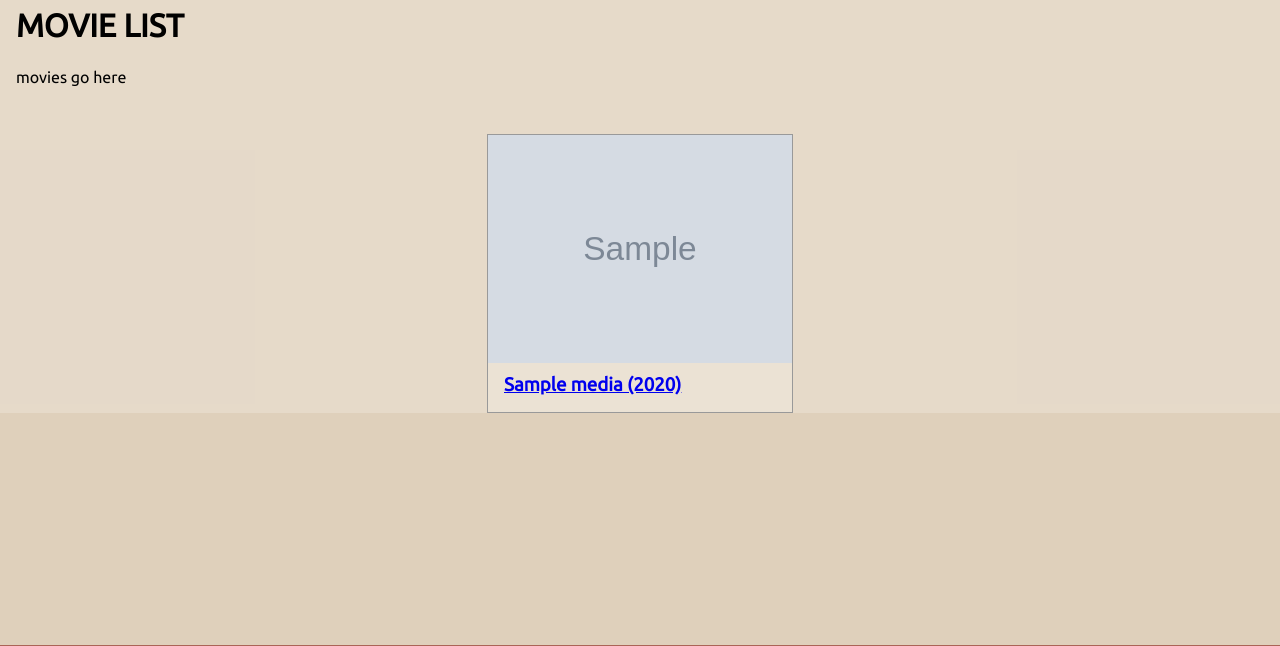
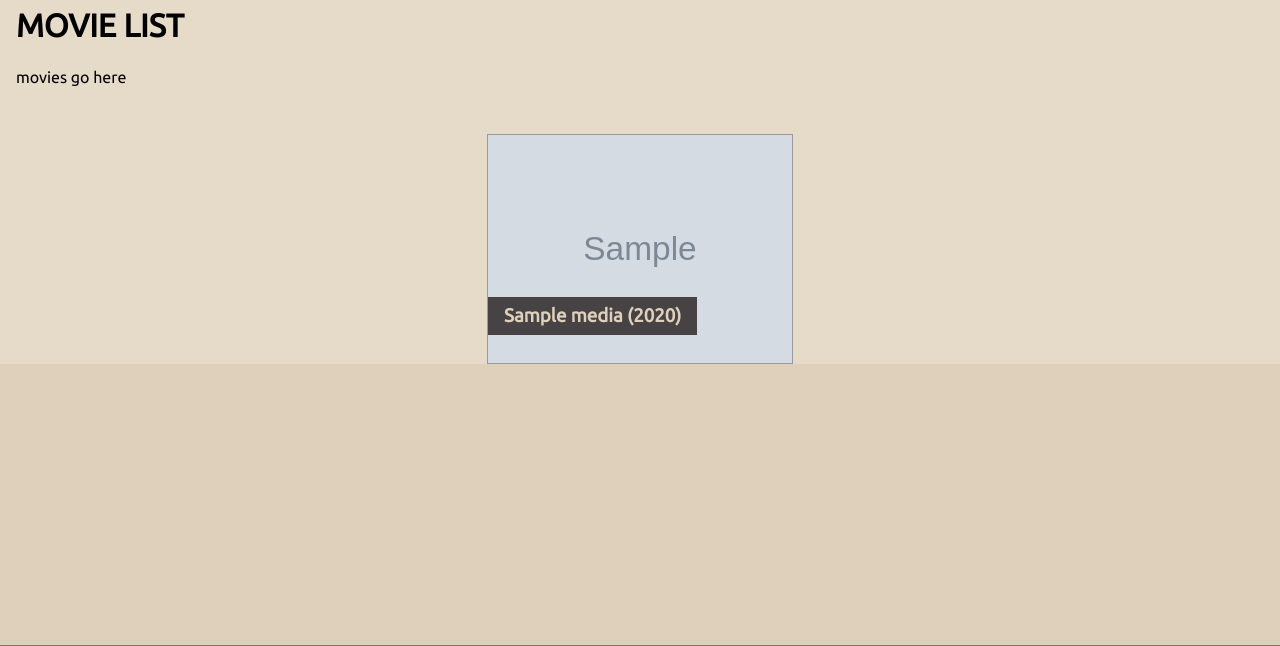
Before and after one commit to eidgabriele/movie_database, a Django app: page /movies/ in a window 1280 px wide. Shown: the part 105-751 px from the top of the page. Run offline with Django 4.2, Linux system fonts and the light colour scheme; tables that the repository leaves empty hold one stand-in row (values such as "Sample post"); grey boxes marked "Sample" are stand-in pictures.

Commit message:
basic media template

```diff
--- a/movie_database/movie_app/static/movie_app/css/base.css
+++ b/movie_database/movie_app/static/movie_app/css/base.css
@@ -113,13 +113,22 @@ ul.media_list li.media {
     display: flex;
     flex-flow: row nowrap;
     align-items: center;
-
+    position: relative;
 }
 
 ul.media_list li.media img {
+    display: block;
     max-width: 100%;
 }
 
+.text-over-poster {
+    position: absolute;
+    bottom: 20px;
+    }
+h3 {
+    background-color: #474344;
+    color:#DFD0BB
+}
 ul.media_list li.media h3 {
     margin-top: 0;
 }
--- a/movie_database/movie_app/templates/movie_app/base.html
+++ b/movie_database/movie_app/templates/movie_app/base.html
@@ -4,7 +4,7 @@
     <meta charset="UTF-8">
     <meta http-equiv="X-UA-Compatible" content="IE=edge">
     <meta name="viewport" content="width=device-width, initial-scale=1.0">
-    <title>hi</title>
+    <title>{% block title %} MOvie db {{ block.super }} {% endblock title %}</title>
     <link rel="stylesheet" href="{% static 'movie_app/css/base.css' %}">
     <link rel="stylesheet" type="text/css" href="http://fonts.googleapis.com/css?family=Ubuntu" />
 </head>
--- a/movie_database/movie_app/templates/movie_app/movies.html
+++ b/movie_database/movie_app/templates/movie_app/media_list.html
@@ -14,7 +14,7 @@
                     {% else %}
                         <img src="{%  static 'movie_app/img/no_poster.jpg' %}">
                     {% endif %}
-                     <h3>{{ media }}</h3>
+                     <h3 class="text-over-poster">{{ media }}</h3>
                     </a>
             </li>
         {% endfor %}
--- a/movie_database/movie_app/views.py
+++ b/movie_database/movie_app/views.py
@@ -13,4 +13,4 @@ def media(request, media_id):
 
 class MediaListView(ListView):
     model = Media
-    template_name = 'movie_app/movies.html'
+    template_name = 'movie_app/media_list.html'
```
Also changed, not shown: movie_database/movie_app/templates/movie_app/media.html (+27 -0 lines).
